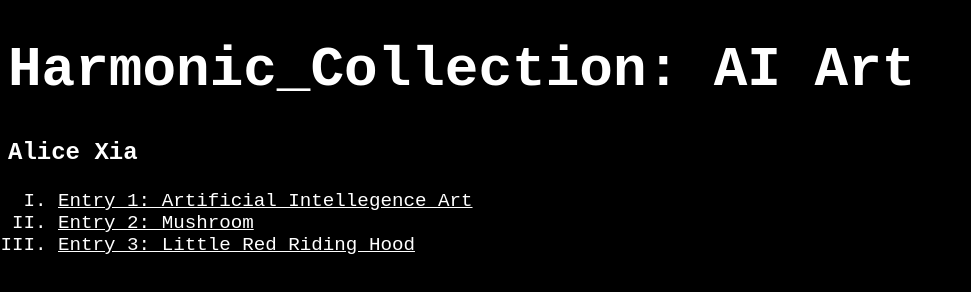
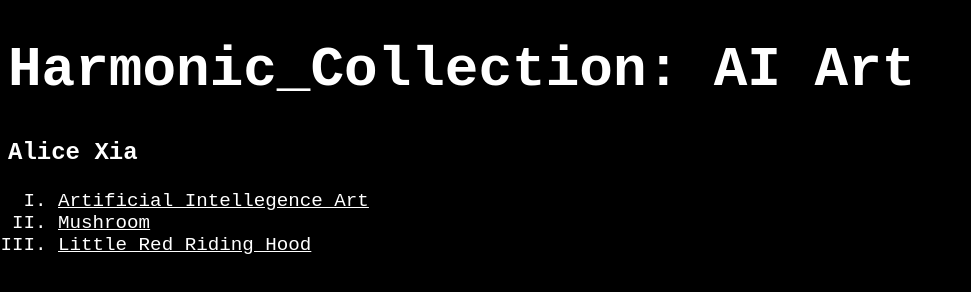
Before and after one commit to AliceyXia/Harmonic-Collection, a plain HTML site: page Index.html in a window 1280 px wide. Shown: the whole page, without its empty margins (0-971 px from the left). Drawn offline with Linux system fonts and the light colour scheme.

Commit message:
edit name

```diff
--- a/Index.html
+++ b/Index.html
@@ -12,9 +12,9 @@
     <h1>Harmonic_Collection: AI Art</h1>
     <h3>Alice Xia</h3>
     <ol class="c">
-       <li> <a href="entry-1.html">Entry 1: Artificial Intellegence Art</a> </li>
-       <li> <a href="entry-2.html">Entry 2: Mushroom </a> </li>
-       <li> <a href="entry-3.html">Entry 3: Little Red Riding Hood</a> </li>
+       <li> <a href="entry-1.html">Artificial Intellegence Art</a> </li>
+       <li> <a href="entry-2.html">Mushroom </a> </li>
+       <li> <a href="entry-3.html">Little Red Riding Hood</a> </li>
 
     </ol>
 </body>
```
